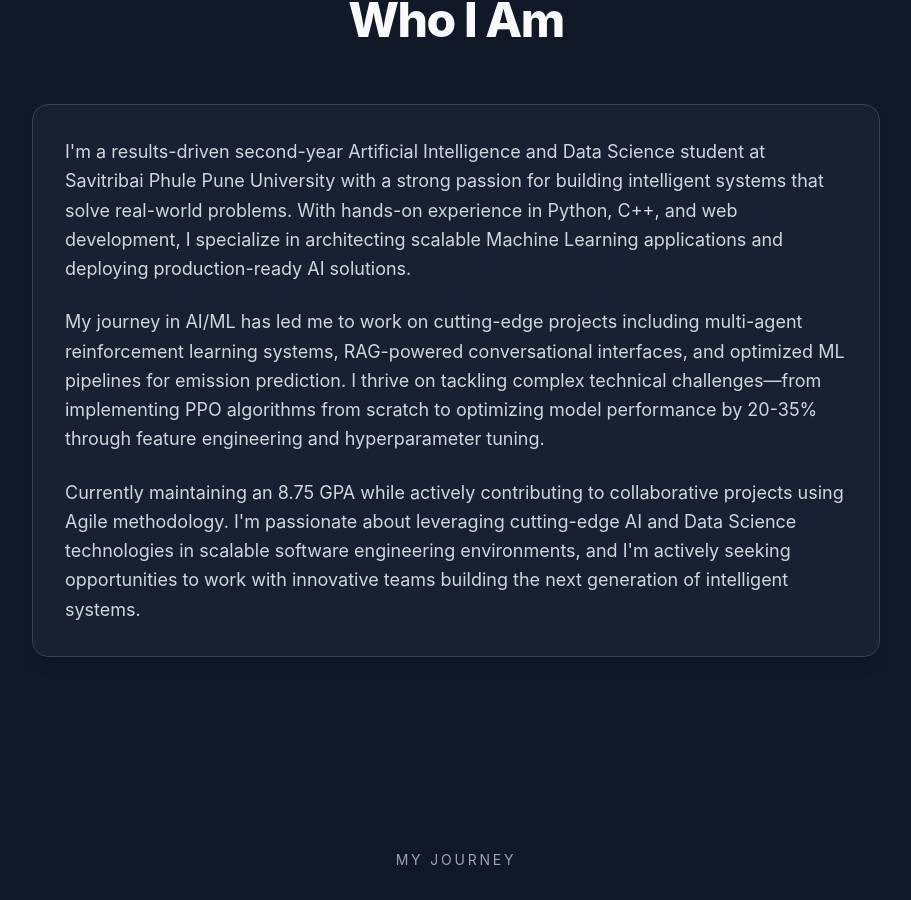
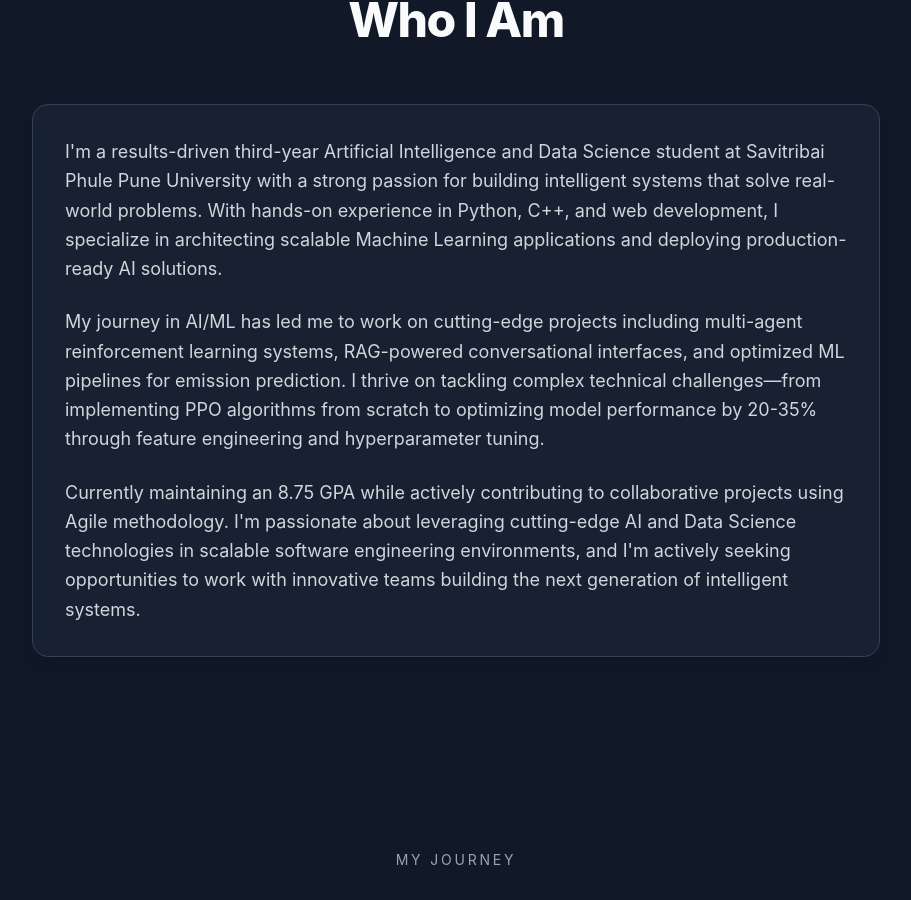
Before and after one commit to Harsh-4210/harsh-portfolio, a Next.js app: page / in a window 1280 px wide. Shown: the part 949-1849 px from the top of the page, without its empty margins (184-1095 px from the left). Built offline with nearby package versions, Linux system fonts and the light colour scheme.

Commit message:
Update About.tsx

```diff
--- a/components/About.tsx
+++ b/components/About.tsx
@@ -9,7 +9,7 @@ export default function About() {
 
         <div className="bg-gray-800/60 backdrop-blur-lg rounded-2xl p-8 border border-gray-700 shadow-lg">
           <p className="text-lg text-gray-300 mb-6 leading-relaxed">
-            I'm a results-driven second-year Artificial Intelligence and Data Science student at
+            I'm a results-driven third-year Artificial Intelligence and Data Science student at
             Savitribai Phule Pune University with a strong passion for building intelligent systems
             that solve real-world problems. With hands-on experience in Python, C++, and web
             development, I specialize in architecting scalable Machine Learning applications and
```
